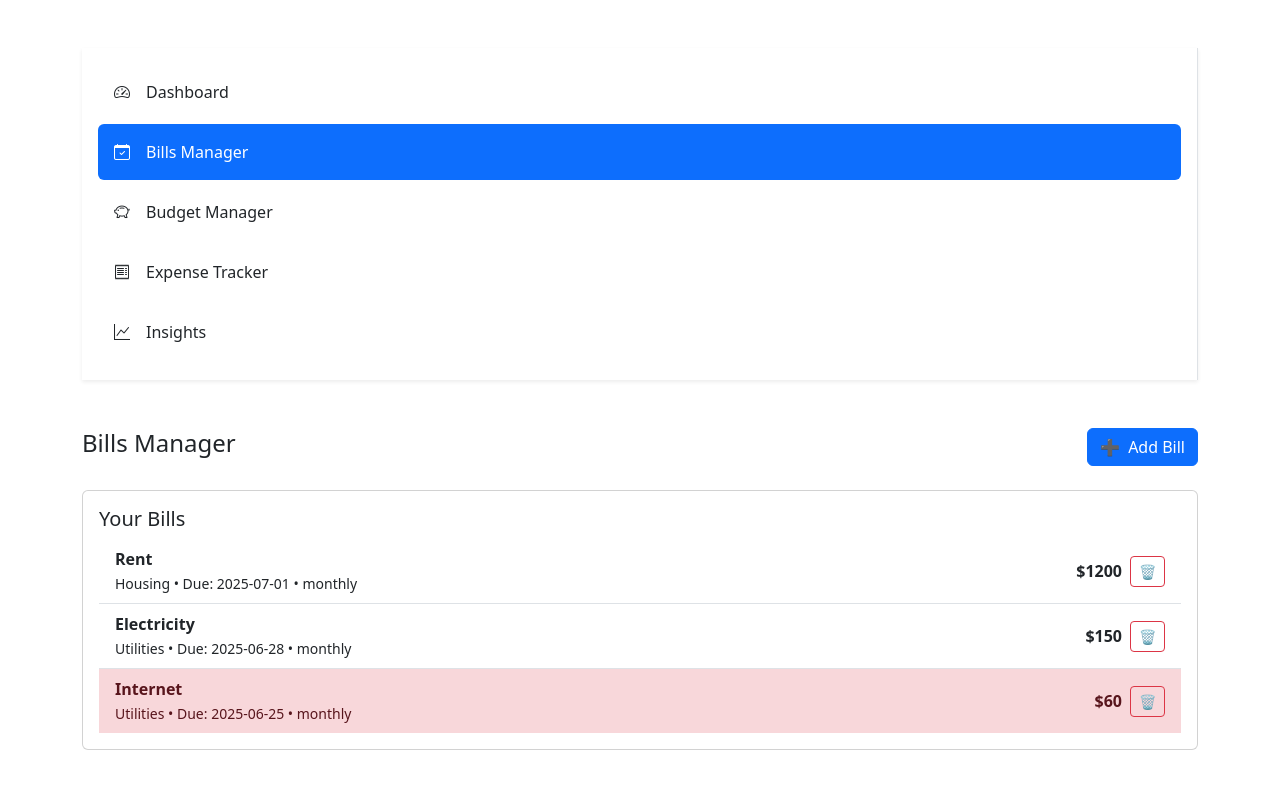
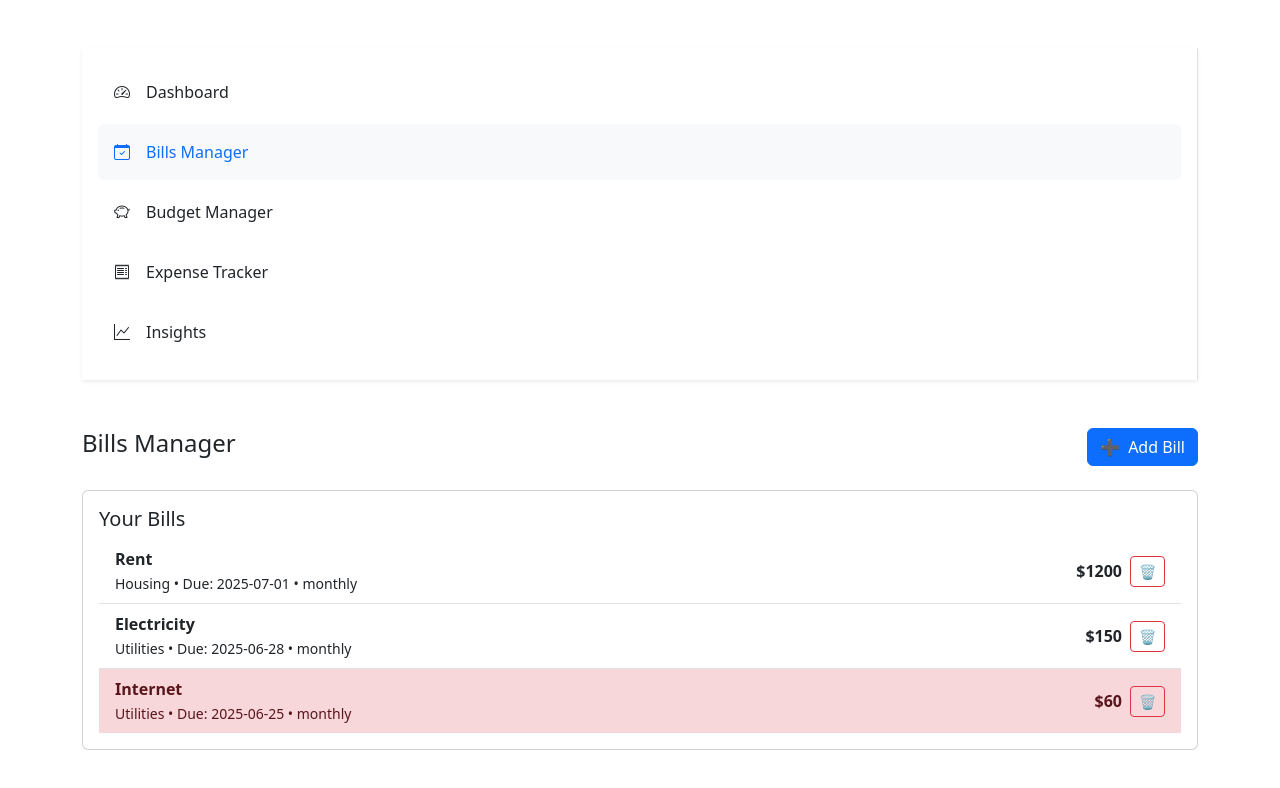
Before and after one commit to KhalanHappiness/BudgetWise, a React (Vite) app in the folder client/Budget-wise/: page /bills in a window 1280 px wide. Shown: the top 788 px of the page. Built offline with nearby package versions, Linux system fonts and the light colour scheme.

Commit message:
made changes to the menu bar

```diff
--- a/client/Budget-wise/src/components/Layout/Layout.jsx
+++ b/client/Budget-wise/src/components/Layout/Layout.jsx
@@ -1,6 +1,6 @@
 import React from 'react';
 import Header from './Header';
-import Sidebar from './Sidebar';
+import Sidebar from './Menubar';
 
 const Layout = ({ children }) => {
   return (
--- a/client/Budget-wise/src/components/Layout/Sidebar.jsx
+++ b/client/Budget-wise/src/components/Layout/Menubar.jsx
@@ -13,7 +13,7 @@ const Sidebar = () => {
   ];
 
   return (
-
+    // Removed min-vh-100
     <div className="bg-white border-end shadow-sm">
       <div className="p-3">
         <nav className="nav flex-column">
@@ -23,7 +23,7 @@ const Sidebar = () => {
               to={item.path}
               className={`nav-link py-3 px-3 rounded mb-1 ${
                 location.pathname === item.path
-                  ? 'bg-primary text-white'
+                  ? 'bg-light text-primary fw-medium'
                   : 'text-dark hover-bg-light'
               }`}
               style={{
--- a/client/Budget-wise/src/pages/BillsManager.jsx
+++ b/client/Budget-wise/src/pages/BillsManager.jsx
@@ -1,5 +1,5 @@
 import React, { useState } from 'react';
-import Sidebar from '../components/Layout/Sidebar';
+import Sidebar from '../components/Layout/Menubar';
 
 const BillsManager = () => {
   const [bills, setBills] = useState([
--- a/client/Budget-wise/src/pages/BudgetManager.jsx
+++ b/client/Budget-wise/src/pages/BudgetManager.jsx
@@ -1,5 +1,5 @@
 import React, { useState } from 'react';
-import Sidebar from '../components/Layout/Sidebar';
+import Sidebar from '../components/Layout/Menubar';
 
 
 const BudgetManager = () => {
--- a/client/Budget-wise/src/pages/Dashboard.jsx
+++ b/client/Budget-wise/src/pages/Dashboard.jsx
@@ -1,6 +1,6 @@
 import React from 'react';
 import Header from '../components/Layout/Header';
-import Sidebar from '../components/Layout/Sidebar';
+import Sidebar from '../components/Layout/Menubar';
 
 const Dashboard = () => {
   // Hardcoded data
--- a/client/Budget-wise/src/pages/ExpenseTracker.jsx
+++ b/client/Budget-wise/src/pages/ExpenseTracker.jsx
@@ -1,5 +1,5 @@
 import React, { useState } from 'react';
-import Sidebar from '../components/Layout/Sidebar';
+import Sidebar from '../components/Layout/Menubar';
 
 const ExpenseTracker = () => {
   // Hardcoded expenses data
```
